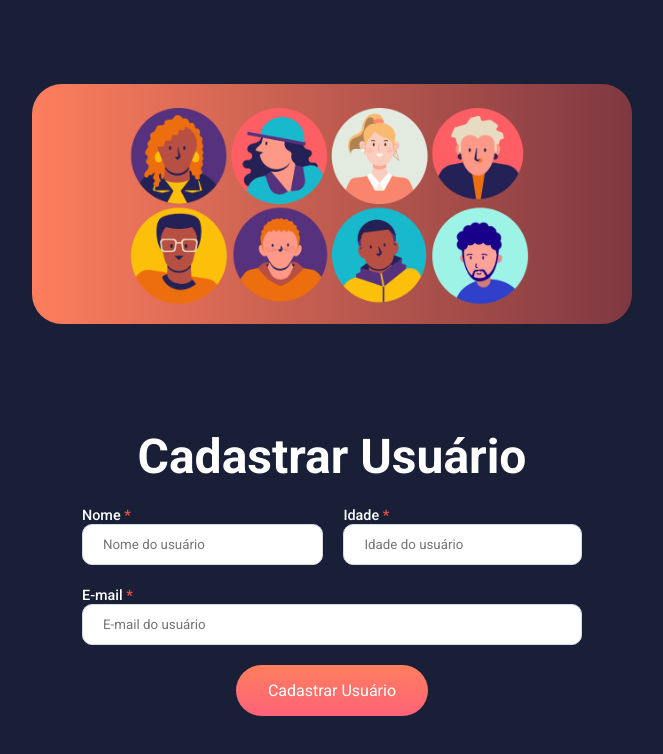
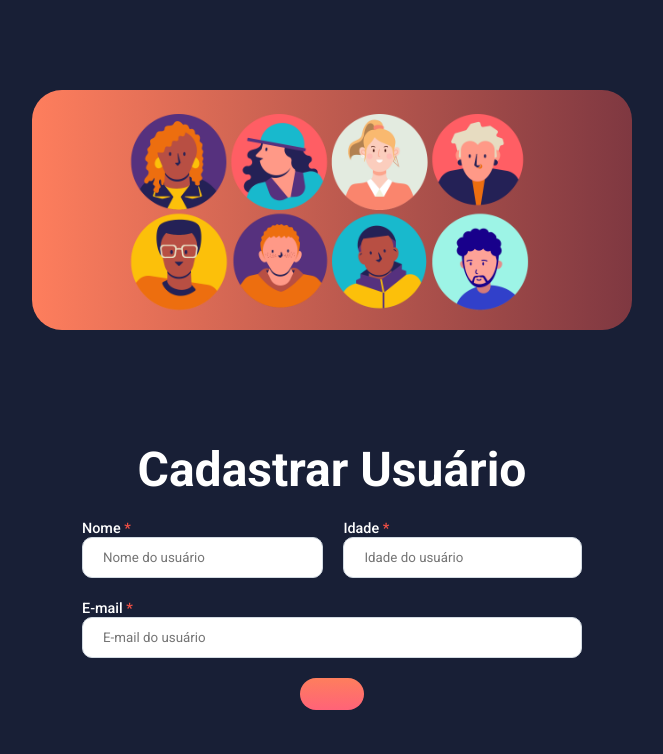
Before and after one commit to FlavioTomas/Cadastro-de-usuario, a React (Vite) app: page / in a window 1280 px wide. Shown: the top 754 px of the page, without its empty margins (308-971 px from the left). Built offline with nearby package versions, Linux system fonts and the light colour scheme.

Commit message:
Criando um componente padrão reutilizável para o button

```diff
--- /dev/null
+++ b/src/components/Button/index.jsx
@@ -0,0 +1,14 @@
+import { Button } from './styles'
+
+
+function DefaultButton(){
+
+
+
+    return(
+        <Button></Button>
+    )
+}
+
+
+export default DefaultButton
--- /dev/null
+++ b/src/components/Button/styles.js
@@ -0,0 +1,22 @@
+import styled from "styled-components";
+
+
+export const Button = styled.button`
+        border: none;
+    background: linear-gradient(180deg, #fe7e5d 0%, #ff6378 100%);
+    font-size: 1rem;
+    padding: 16px 32px;
+    width: fit-content;
+    border-radius: 30px;
+    cursor: pointer;
+    color: #fff;
+    transition: 0.3s ease-in-out;
+
+    &:hover {
+        background: linear-gradient(180deg, #ff6378 0%, #fe7e5d 100%);
+    }
+
+    &:active {
+        opacity: .5;
+    }
+`
--- a/src/pages/Home/index.jsx
+++ b/src/pages/Home/index.jsx
@@ -1,9 +1,10 @@
 import { useRef } from "react"
 import api from '../../services/api'
 
-import { Title, Container, ImgBackground, Form, ContainerInputs, Input, Button, InputLabel } from "./styles"
+import { Title, Container, ImgBackground, Form, ContainerInputs, Input, InputLabel } from "./styles"
 
 import UsersImg from '../../assets/users.png'
+import DefaultButton from "../../components/Button"
 
 
 
@@ -62,7 +63,7 @@ function Home() {
           <Input type="email" placeholder="E-mail do usuário" ref={inputEmail} />
         </div>
 
-        <Button type="button" onClick={registerNewUser}>Cadastrar Usuário</Button>
+        <DefaultButton type="button" onClick={registerNewUser}>Cadastrar Usuário</DefaultButton>
 
       </Form>
 
--- a/src/pages/Home/styles.js
+++ b/src/pages/Home/styles.js
@@ -75,24 +75,3 @@ export const InputLabel = styled.label`
     }
 
 `
-
-
-export const Button = styled.button`
-    border: none;
-    background: linear-gradient(180deg, #fe7e5d 0%, #ff6378 100%);
-    font-size: 1rem;
-    padding: 16px 32px;
-    width: fit-content;
-    border-radius: 30px;
-    cursor: pointer;
-    color: #fff;
-    transition: 0.3s ease-in-out;
-
-    &:hover {
-        background: linear-gradient(180deg, #ff6378 0%, #fe7e5d 100%);
-    }
-
-    &:active {
-        opacity: .5;
-    }
-`
--- a/src/pages/ListUsers/index.jsx
+++ b/src/pages/ListUsers/index.jsx
@@ -1,4 +1,4 @@
-
+import Button from '../../components/Button'
 
 
 
@@ -9,6 +9,7 @@ function ListUsers(){
     return(
         <div>
             <h1>Listagem de Usuários</h1>
+            <Button>Voltar</Button>
         </div>
     )
 }
```
